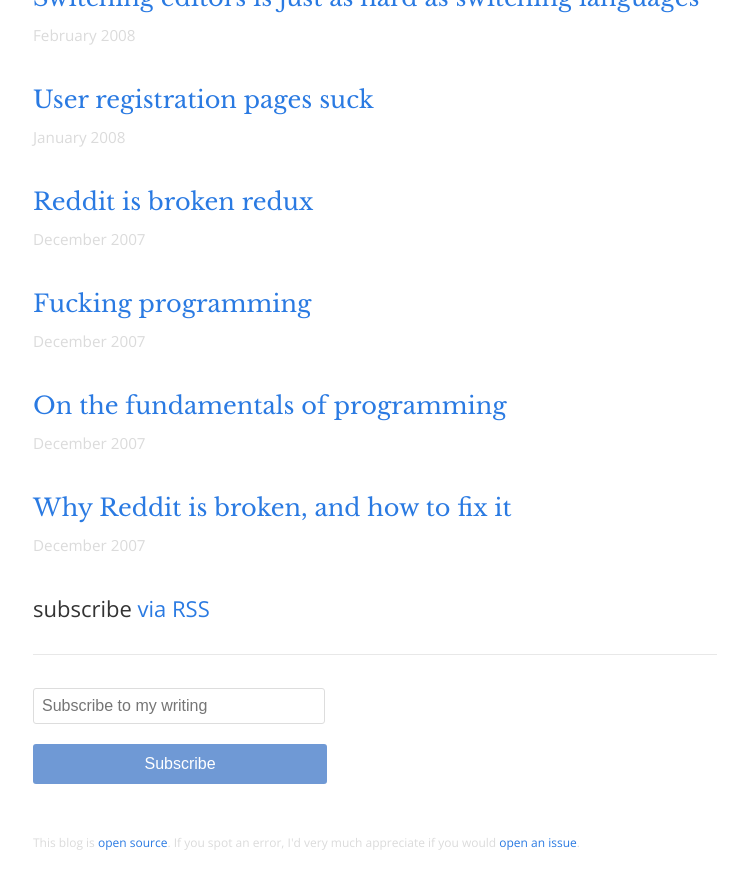
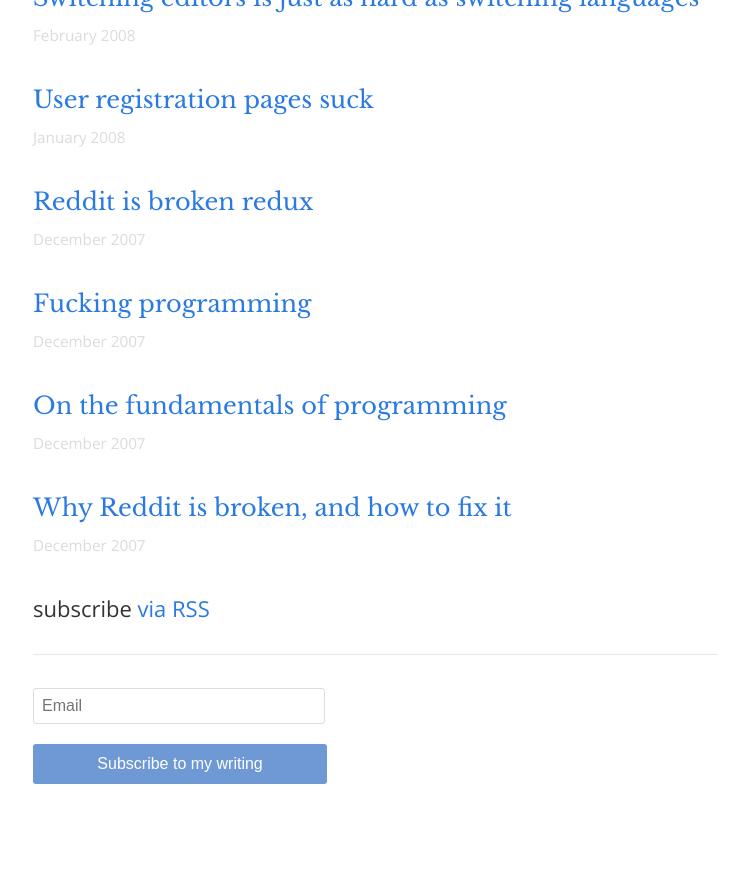
Before and after one commit to r00k/blog, a Jekyll site: the page built from index.html, in a window 1280 px wide and 900 px high, scrolled down 5979 px. Shown: the top 889 px of the window, without its empty margins (265-1013 px from the left). Built offline with Jekyll 4.4.1, drawn with Linux system fonts in a browser that asks for light colours; after the commit the page ends 6846 px from its top, so only the background shows below that.

Commit message:
Simplify footer

```diff
--- a/_includes/footer.html
+++ b/_includes/footer.html
@@ -3,16 +3,11 @@
     <form action="https://www.getdrip.com/forms/2303345/submissions" method="post" data-drip-embedded-form="2303345">
       <div data-drip-attribute="description"></div>
         <div>
-          <input type="email" name="fields[email]" value="" placeholder="Subscribe to my writing" />
+          <input type="email" name="fields[email]" value="" placeholder="Email" />
         </div>
       <div>
-        <input type="submit" name="submit" value="Subscribe" data-drip-attribute="sign-up-button" />
+        <input type="submit" name="submit" value="Subscribe to my writing" data-drip-attribute="sign-up-button" />
       </div>
     </form>
   </section>
-
-  <p class="mouse-type">This blog is <a href="http://github.com/r00k/blog">open
-    source</a>. If you spot an error, I'd very much appreciate if you would <a
-    href="http://github.com/r00k/blog/issues/new">open an issue</a>.
-
 </footer>
```
